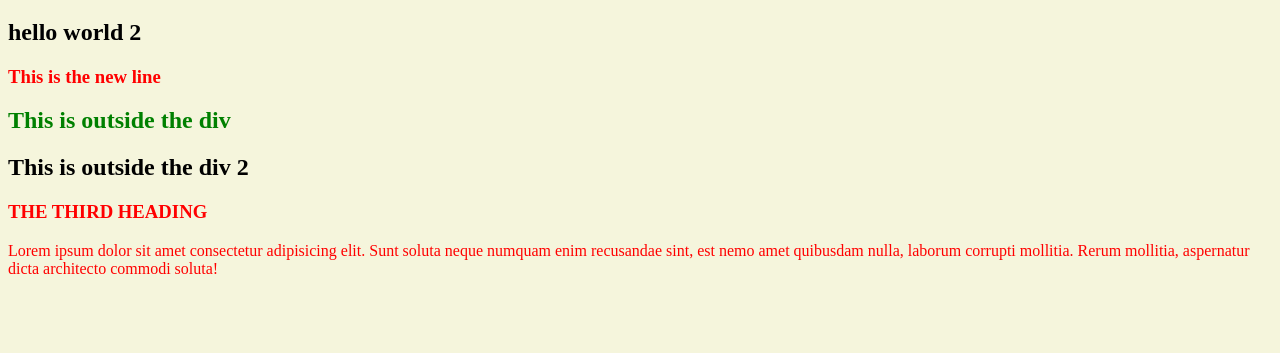
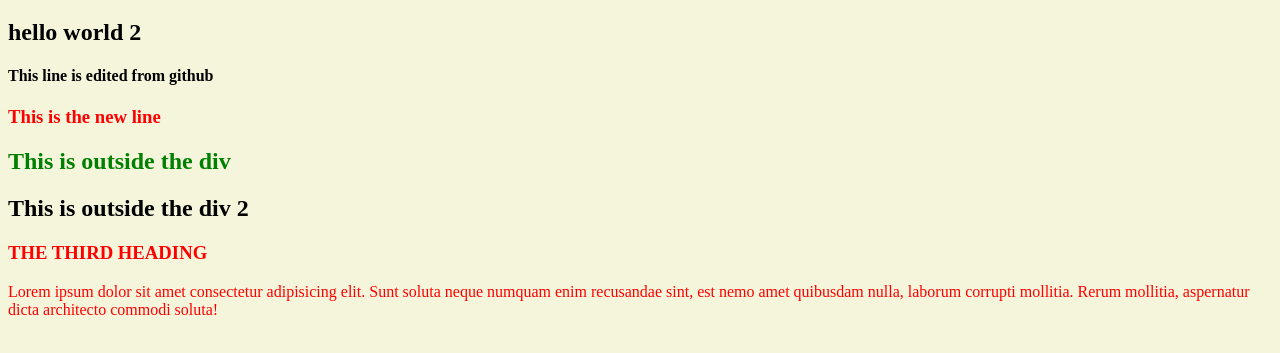
Before and after one commit to hamisirizwan/git-session-2, a plain HTML site: page index.html in a window 1280 px wide. Shown: the part 215-568 px from the top of the page. Drawn offline with Linux system fonts and the light colour scheme.

Commit message:
Update index.html

```diff
--- a/index.html
+++ b/index.html
@@ -43,6 +43,8 @@ color: green;
 
     <h1>Hello world</h1>
     <h2>hello world 2</h2>
+<!--      this is from github -->
+    <h4>This line is edited from github</h4>
 
     <!-- this is a new line -->
  <h3>This is the new line</h3>
```
